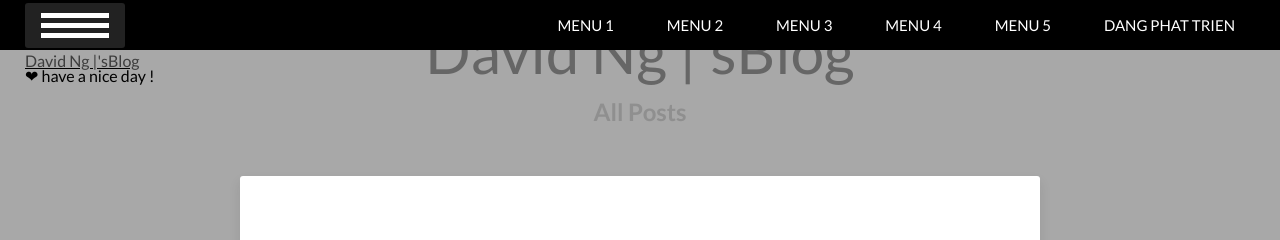
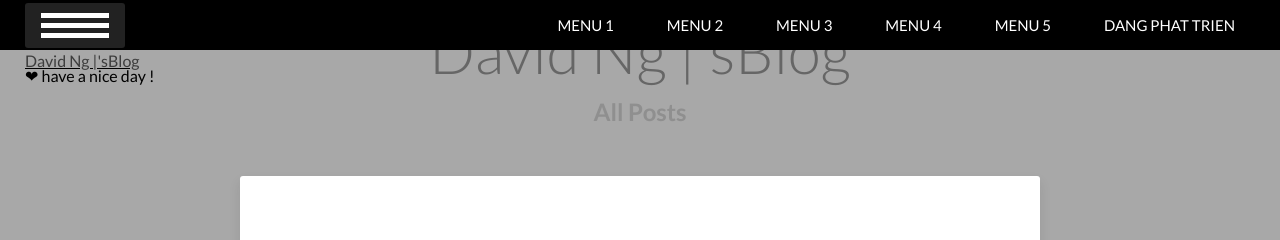
Before and after one commit to vareisen/vareisen.github.io, a Jekyll site: the page built from posts/index.html, in a window 1280 px wide. Shown: the top 240 px of the page. Built offline with Jekyll 4.4.1, drawn with Linux system fonts in a browser that asks for light colours.

Commit message:
Update _page.scss

```diff
--- a/_sass/_page.scss
+++ b/_sass/_page.scss
@@ -40,7 +40,7 @@ body {
 	// margin: 30px 0 0;
 	h1 {
 		margin: 10px 20px;
-		font-weight: 400;
+		font-weight: 100;
 		@include font-rem(32);
 		color: lighten($base-color,20);
 		@media #{$medium} {
@@ -80,7 +80,7 @@ body {
 	}
 	h1 {
 		margin: 10px;
-		font-weight: 400;
+		font-weight: 100;
 		font-weight: 700;
 		margin: 10px 60px;
 		color: $white;
```
